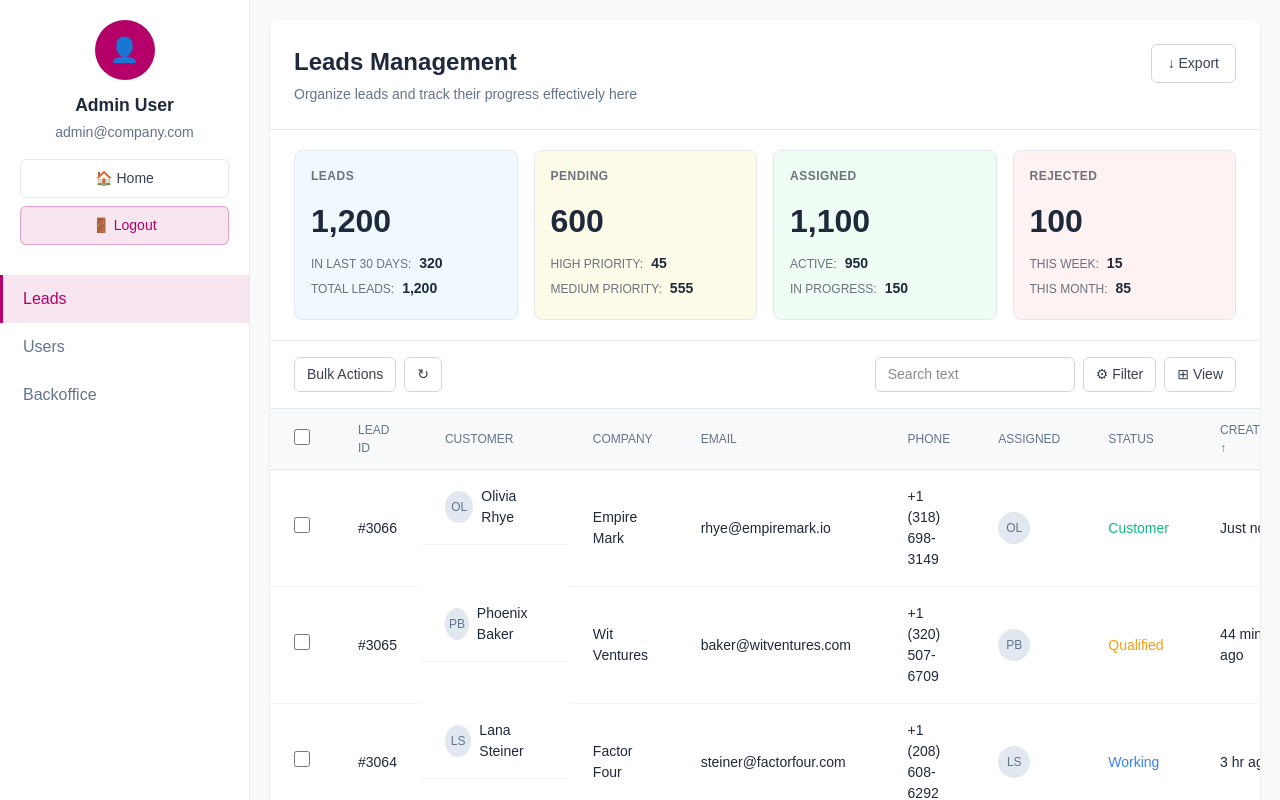
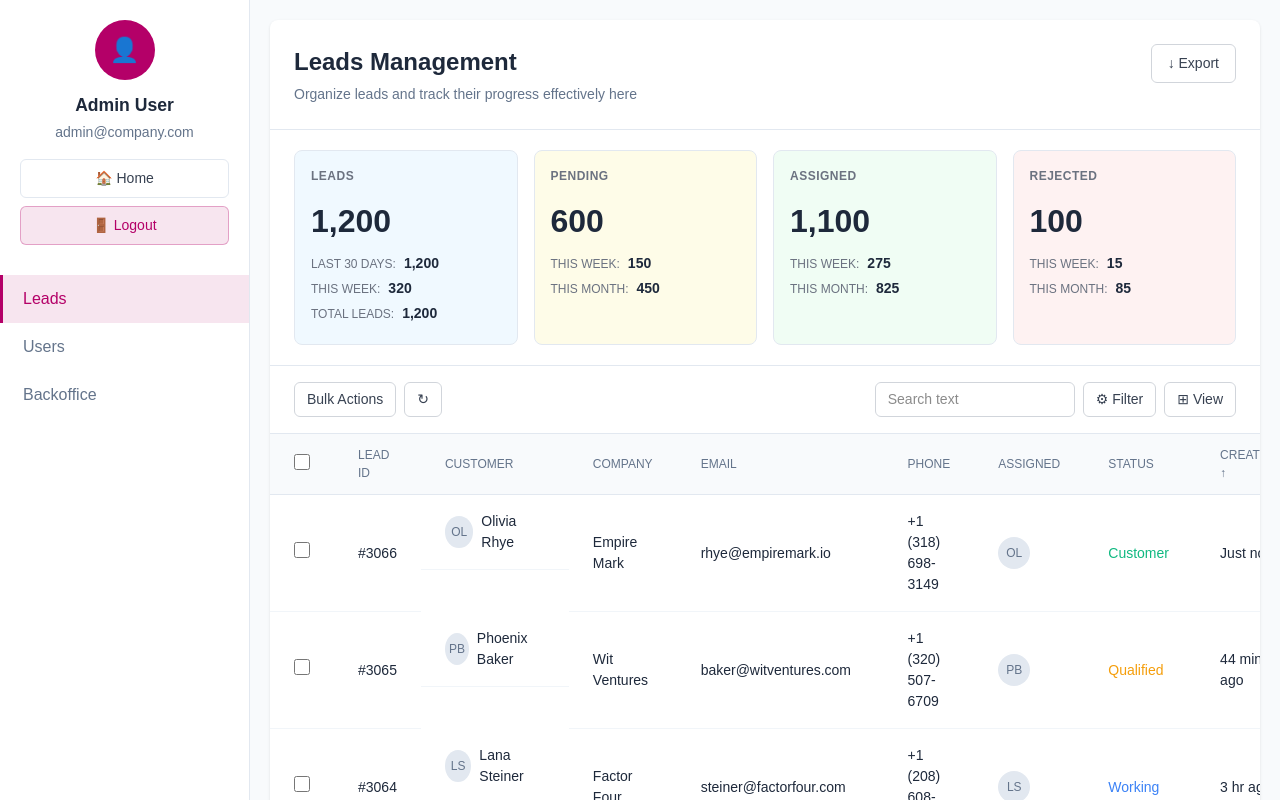
Before and after one commit to draftworks-repos/component-library, a Next.js app: page / in a window 1280 px wide. Shown: the top 800 px of the page. Built offline with nearby package versions, Linux system fonts and the light colour scheme; a web font is replaced by a local one.

Commit message:
Update Leads stats with new sub info structure

```diff
--- a/app/Components/AdminDashboard.tsx
+++ b/app/Components/AdminDashboard.tsx
@@ -310,7 +310,11 @@ export default function AdminDashboard() {
           </div>
           <div className={styles.statMainValue}>1,200</div>
           <div className={styles.statSubInfo}>
-            <span className={styles.statSubLabel}>IN LAST 30 DAYS:</span>
+            <span className={styles.statSubLabel}>LAST 30 DAYS:</span>
+            <span className={styles.statSubValue}>1,200</span>
+          </div>
+          <div className={styles.statSubInfo}>
+            <span className={styles.statSubLabel}>THIS WEEK:</span>
             <span className={styles.statSubValue}>320</span>
           </div>
           <div className={styles.statSubInfo}>
@@ -325,12 +329,12 @@ export default function AdminDashboard() {
           </div>
           <div className={styles.statMainValue}>600</div>
           <div className={styles.statSubInfo}>
-            <span className={styles.statSubLabel}>HIGH PRIORITY:</span>
-            <span className={styles.statSubValue}>45</span>
+            <span className={styles.statSubLabel}>THIS WEEK:</span>
+            <span className={styles.statSubValue}>150</span>
           </div>
           <div className={styles.statSubInfo}>
-            <span className={styles.statSubLabel}>MEDIUM PRIORITY:</span>
-            <span className={styles.statSubValue}>555</span>
+            <span className={styles.statSubLabel}>THIS MONTH:</span>
+            <span className={styles.statSubValue}>450</span>
           </div>
         </div>
 
@@ -340,12 +344,12 @@ export default function AdminDashboard() {
           </div>
           <div className={styles.statMainValue}>1,100</div>
           <div className={styles.statSubInfo}>
-            <span className={styles.statSubLabel}>ACTIVE:</span>
-            <span className={styles.statSubValue}>950</span>
+            <span className={styles.statSubLabel}>THIS WEEK:</span>
+            <span className={styles.statSubValue}>275</span>
           </div>
           <div className={styles.statSubInfo}>
-            <span className={styles.statSubLabel}>IN PROGRESS:</span>
-            <span className={styles.statSubValue}>150</span>
+            <span className={styles.statSubLabel}>THIS MONTH:</span>
+            <span className={styles.statSubValue}>825</span>
           </div>
         </div>
 
```
